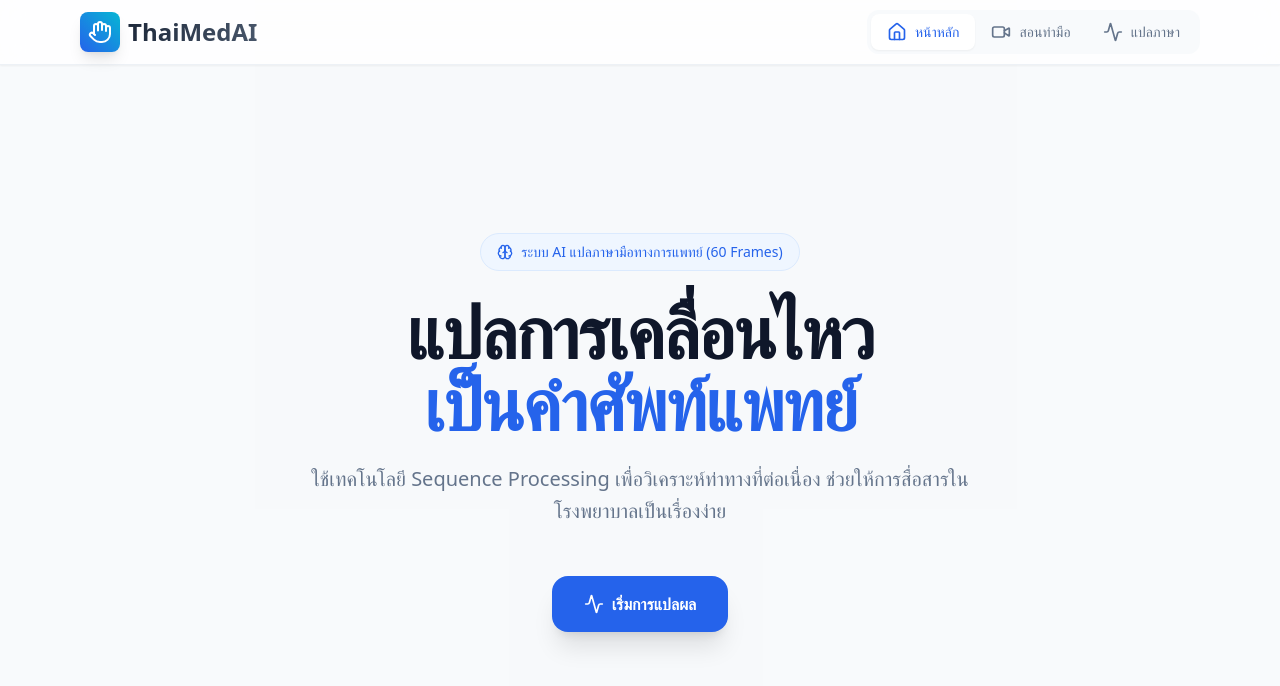
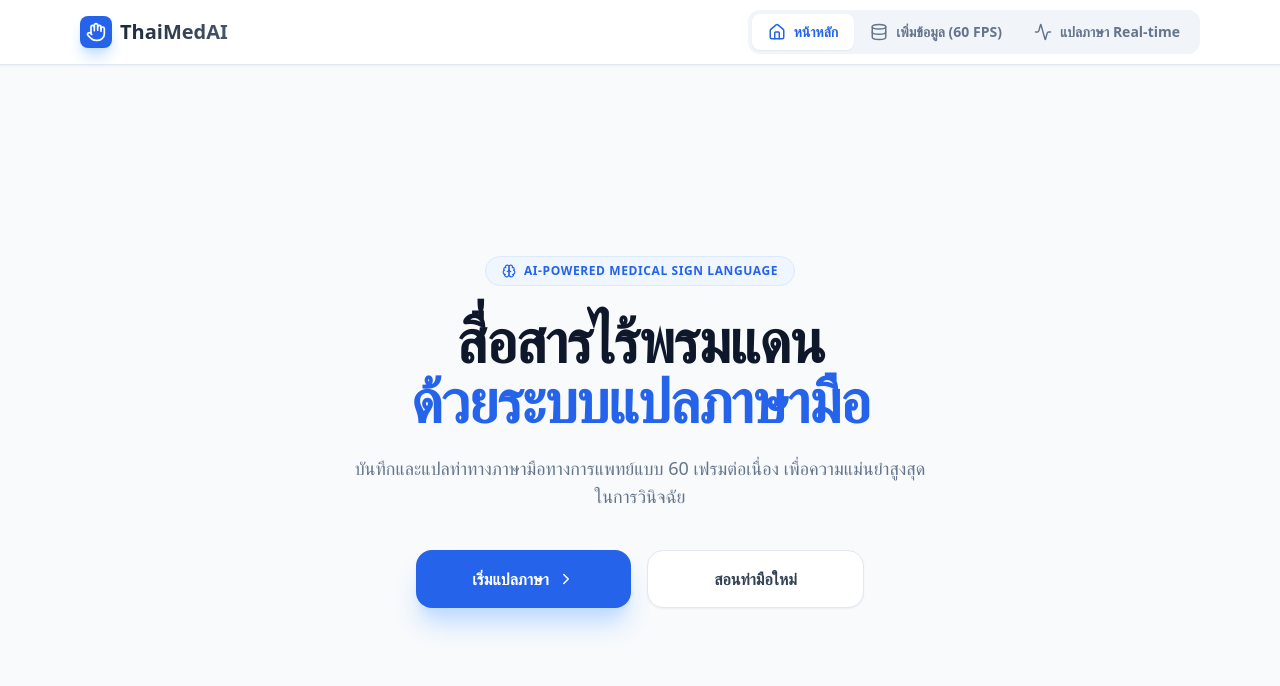
Before and after one commit to thinagrit/sign-ai-project-frontend, a React (Vite) app: page / in a window 1280 px wide. Shown: the top 686 px of the page. Built offline with nearby package versions, Linux system fonts and the light colour scheme.

Commit message:
Update App.jsx

```diff
--- a/src/App.jsx
+++ b/src/App.jsx
@@ -4,35 +4,42 @@ import {
   Loader2, Camera, Hand, Save, Play,
   Home as HomeIcon, Database, Activity,
   CheckCircle, RefreshCw, ServerCrash,
-  BookOpen, HeartPulse, Brain, Video, Timer
+  BookOpen, HeartPulse, Brain, Video, Timer,
+  ChevronRight, Info
 } from "lucide-react";
 
 // ==============================================
-// ⚙️ ตั้งค่าการเชื่อมต่อ (แก้ไข URL ตาม Render ของคุณ)
+// ⚙️ Configuration (Update URL for Production)
 // ==============================================
-const API_URL = "https://sign-ai-project-backend.onrender.com";
-const MAX_FRAMES = 60; // จำนวนเฟรมที่ใช้ในการตัดสินใจ (สอดคล้องกับการบันทึก)
+const API_URL = "http://localhost:8000";
+const MAX_FRAMES = 60; // จำนวนเฟรมที่ใช้ต่อ 1 ท่าทาง
 // ==============================================
 
 function Navbar({ page, setPage }) {
   const menus = [
-    { id: "home", label: "หน้าหลัก", icon: <HomeIcon size={20} /> },
-    { id: "data", label: "สอนท่ามือ", icon: <Video size={20} /> },
-    { id: "predict", label: "แปลภาษา", icon: <Activity size={20} /> },
+    { id: "home", label: "หน้าหลัก", icon: <HomeIcon size={18} /> },
+    { id: "data", label: "เพิ่มข้อมูล (60 FPS)", icon: <Database size={18} /> },
+    { id: "predict", label: "แปลภาษา Real-time", icon: <Activity size={18} /> },
   ];
 
   return (
-    <nav className="fixed top-0 left-0 right-0 z-50 bg-white/80 backdrop-blur-md border-b border-slate-200/60 shadow-sm">
+    <nav className="fixed top-0 left-0 right-0 z-50 bg-white/90 backdrop-blur-md border-b border-slate-200 shadow-sm">
       <div className="max-w-6xl mx-auto px-4 h-16 flex justify-between items-center">
-        <div className="flex items-center gap-2 font-bold text-2xl cursor-pointer" onClick={() => setPage("home")}>
-          <div className="bg-gradient-to-tr from-blue-600 to-cyan-500 p-2 rounded-lg shadow-lg">
-            <Hand className="text-white w-6 h-6" />
+        <div className="flex items-center gap-2 font-bold text-xl cursor-pointer" onClick={() => setPage("home")}>
+          <div className="bg-blue-600 p-1.5 rounded-lg shadow-blue-200 shadow-lg">
+            <Hand className="text-white w-5 h-5" />
           </div>
           <span className="bg-clip-text text-transparent bg-gradient-to-r from-slate-800 to-slate-600">ThaiMedAI</span>
         </div>
-        <div className="flex bg-slate-100/50 p-1 rounded-xl">
+        <div className="flex bg-slate-100 p-1 rounded-xl">
           {menus.map((m) => (
-            <button key={m.id} onClick={() => setPage(m.id)} className={`flex items-center gap-2 px-4 py-2 rounded-lg transition-all text-sm font-medium ${page === m.id ? "bg-white text-blue-600 shadow-sm" : "text-slate-500 hover:bg-slate-200/50"}`}>
+            <button
+              key={m.id}
+              onClick={() => setPage(m.id)}
+              className={`flex items-center gap-2 px-4 py-2 rounded-lg transition-all text-sm font-semibold ${
+                page === m.id ? "bg-white text-blue-600 shadow-sm" : "text-slate-500 hover:text-slate-700"
+              }`}
+            >
               {m.icon} <span className="hidden sm:inline">{m.label}</span>
             </button>
           ))}
@@ -44,22 +51,25 @@ function Navbar({ page, setPage }) {
 
 function HomePage({ setPage }) {
   return (
-    <div className="min-h-[calc(100vh-4rem)] flex flex-col justify-center items-center px-4 text-center space-y-12 animate-fade-in-up">
+    <div className="min-h-[calc(100vh-4rem)] flex flex-col justify-center items-center px-4 text-center space-y-10 animate-fade-in-up">
       <div className="space-y-6">
-        <div className="inline-flex items-center gap-2 px-4 py-2 rounded-full bg-blue-50 border border-blue-100 text-blue-600 text-sm font-medium">
-          <Brain size={16} /> ระบบ AI แปลภาษามือทางการแพทย์ (60 Frames)
+        <div className="inline-flex items-center gap-2 px-4 py-1.5 rounded-full bg-blue-50 border border-blue-100 text-blue-600 text-xs font-bold uppercase tracking-wider">
+          <Brain size={14} /> AI-Powered Medical Sign Language
         </div>
-        <h1 className="text-5xl md:text-7xl font-bold tracking-tight text-slate-900 leading-tight">
-          แปลการเคลื่อนไหว<br/><span className="text-blue-600">เป็นคำศัพท์แพทย์</span>
+        <h1 className="text-5xl md:text-6xl font-black tracking-tight text-slate-900 leading-tight">
+          สื่อสารไร้พรมแดน<br/><span className="text-blue-600">ด้วยระบบแปลภาษามือ</span>
         </h1>
-        <p className="text-xl text-slate-500 max-w-2xl mx-auto font-light leading-relaxed">
-          ใช้เทคโนโลยี Sequence Processing เพื่อวิเคราะห์ท่าทางที่ต่อเนื่อง
-          ช่วยให้การสื่อสารในโรงพยาบาลเป็นเรื่องง่าย
+        <p className="text-lg text-slate-500 max-w-xl mx-auto font-medium">
+          บันทึกและแปลท่าทางภาษามือทางการแพทย์แบบ 60 เฟรมต่อเนื่อง
+          เพื่อความแม่นยำสูงสุดในการวินิจฉัย
         </p>
       </div>
-      <div className="flex gap-4">
-        <button onClick={() => setPage("predict")} className="px-8 py-4 bg-blue-600 text-white rounded-2xl font-bold shadow-xl hover:bg-blue-700 transition-all flex items-center gap-2">
-          <Activity size={20} /> เริ่มการแปลผล
+      <div className="flex flex-col sm:flex-row gap-4 w-full max-w-md">
+        <button onClick={() => setPage("predict")} className="flex-1 px-8 py-4 bg-blue-600 text-white rounded-2xl font-bold shadow-xl shadow-blue-200 hover:bg-blue-700 hover:-translate-y-1 transition-all flex items-center justify-center gap-2">
+          เริ่มแปลภาษา <ChevronRight size={18} />
+        </button>
+        <button onClick={() => setPage("data")} className="flex-1 px-8 py-4 bg-white text-slate-700 border border-slate-200 rounded-2xl font-bold shadow-sm hover:bg-slate-50 transition-all flex items-center justify-center gap-2">
+          สอนท่ามือใหม่
         </button>
       </div>
     </div>
@@ -127,7 +137,7 @@ function CameraView({ onLandmarks, isRecording, recordingProgress, isPredicting
         for (let p of hand) {
           ctx.beginPath();
           ctx.arc(p.x * canvas.width, p.y * canvas.height, 4, 0, 2 * Math.PI);
-          ctx.fillStyle = isRecording ? "#EF4444" : isPredicting ? "#3B82F6" : "#34D399";
+          ctx.fillStyle = isRecording ? "#EF4444" : isPredicting ? "#3B82F6" : "#22C55E";
           ctx.fill();
         }
       }
@@ -153,11 +163,19 @@ function CameraView({ onLandmarks, isRecording, recordingProgress, isPredicting
 
   return (
     <div className="relative rounded-3xl overflow-hidden bg-slate-900 aspect-video shadow-2xl border border-slate-800">
-      {loading && <div className="absolute inset-0 flex flex-col items-center justify-center text-white z-20 bg-slate-900"><Loader2 className="animate-spin mb-4 text-blue-500 w-10 h-10" /><p className="text-slate-400">กำลังเตรียม AI...</p></div>}
+      {loading && (
+        <div className="absolute inset-0 flex flex-col items-center justify-center text-white z-20 bg-slate-900">
+          <Loader2 className="animate-spin mb-4 text-blue-500 w-10 h-10" />
+          <p className="text-slate-400 font-medium">กำลังโหลดโมเดล AI...</p>
+        </div>
+      )}
       {!loading && !cameraActive && (
-        <div className="absolute inset-0 flex items-center justify-center z-10 bg-slate-900/60 backdrop-blur-sm">
-          <button onClick={startCamera} className="px-8 py-4 bg-white text-slate-900 rounded-full font-bold shadow-xl hover:scale-105 transition-all flex items-center gap-3">
-            <Camera size={24} className="text-blue-600" /> เปิดกล้องใช้งาน
+        <div className="absolute inset-0 flex flex-col items-center justify-center z-10 bg-slate-900/80 backdrop-blur-sm space-y-4">
+          <div className="bg-blue-600/20 p-4 rounded-full">
+            <Camera size={40} className="text-blue-500" />
+          </div>
+          <button onClick={startCamera} className="px-8 py-3 bg-white text-slate-900 rounded-full font-bold shadow-xl hover:scale-105 transition-all">
+            เปิดกล้องเพื่อเริ่มใช้งาน
           </button>
         </div>
       )}
@@ -165,12 +183,12 @@ function CameraView({ onLandmarks, isRecording, recordingProgress, isPredicting
       <canvas ref={canvasRef} className="absolute inset-0 w-full h-full object-cover transform scale-x-[-1]" />
 
       {isRecording && (
-        <div className="absolute bottom-6 left-6 right-6 z-30 space-y-2 text-white drop-shadow-md">
-          <div className="flex justify-between text-[10px] font-bold uppercase tracking-[0.2em]">
-            <span className="flex items-center gap-1"><div className="w-2 h-2 bg-red-500 rounded-full animate-pulse" /> Recording Sequence</span>
+        <div className="absolute bottom-6 left-6 right-6 z-30 space-y-2 text-white">
+          <div className="flex justify-between text-[10px] font-black uppercase tracking-widest">
+            <span className="flex items-center gap-1.5"><div className="w-2 h-2 bg-red-500 rounded-full animate-pulse" /> Recording 60 Frames</span>
             <span>{recordingProgress}%</span>
           </div>
-          <div className="w-full h-2 bg-white/20 backdrop-blur-md rounded-full overflow-hidden border border-white/10">
+          <div className="w-full h-2 bg-white/10 backdrop-blur-md rounded-full overflow-hidden border border-white/10">
             <div className="h-full bg-red-500 transition-all duration-75 ease-linear" style={{ width: `${recordingProgress}%` }} />
           </div>
         </div>
@@ -189,7 +207,7 @@ function DataPage() {
   const recordingProgress = (videoBuffer.length / MAX_FRAMES) * 100;
 
   const startRecordingFlow = () => {
-    if (!label) return alert("กรุณาระบุชื่อท่าทาง");
+    if (!label) return alert("กรุณาระบุชื่อท่าทางก่อนบันทึก");
     setCountdown(3);
     setStatus("countdown");
     setVideoBuffer([]);
@@ -222,40 +240,55 @@ function DataPage() {
         headers: { "Content-Type": "application/json" },
         body: JSON.stringify({ label, sequence: videoBuffer })
       });
-      if(!res.ok) throw new Error("API Error");
+      if(!res.ok) throw new Error("Backend Error");
       setStatus("success");
       setTimeout(() => setStatus("ready"), 2000);
       setLabel("");
       setVideoBuffer([]);
     } catch (e) {
-      alert("บันทึกไม่สำเร็จ ตรวจสอบการเชื่อมต่อ Backend");
+      alert("ไม่สามารถเชื่อมต่อ Backend ได้");
       setStatus("ready");
     }
   };
 
   return (
-    <div className="max-w-6xl mx-auto px-4 py-8 flex flex-col lg:flex-row gap-10">
-      <div className="flex-1">
+    <div className="max-w-6xl mx-auto px-4 py-8 flex flex-col lg:flex-row gap-8 animate-fade-in">
+      <div className="flex-1 space-y-4">
         <div className="relative">
           <CameraView onLandmarks={setCurrentLandmarks} isRecording={status === "recording"} recordingProgress={recordingProgress.toFixed(0)} />
           {status === "countdown" && (
-            <div className="absolute inset-0 flex items-center justify-center bg-black/40 backdrop-blur-sm z-40 rounded-3xl text-white text-9xl font-black">{countdown}</div>
+            <div className="absolute inset-0 flex items-center justify-center bg-black/50 backdrop-blur-md z-40 rounded-3xl text-white text-9xl font-black animate-pulse">{countdown}</div>
           )}
         </div>
       </div>
-      <div className="lg:w-96 bg-white p-8 rounded-3xl shadow-xl border border-slate-100 h-fit">
-        <h2 className="text-2xl font-bold mb-6 flex items-center gap-3"><Video className="text-blue-500" /> เก็บข้อมูลใหม่</h2>
+      <div className="lg:w-96 space-y-6">
+        <div className="bg-white p-6 rounded-3xl shadow-xl border border-slate-100">
+          <h2 className="text-xl font-bold mb-4 flex items-center gap-2"><Database className="text-blue-500" /> สอนท่ามือใหม่</h2>
+          <p className="text-slate-400 text-sm mb-6">บันทึกวิดีโอ 60 เฟรม เพื่อสร้างฐานข้อมูลให้ AI</p>
           <div className="space-y-4">
+            <div>
+              <label className="text-xs font-bold text-slate-400 uppercase tracking-wider mb-2 block">ชื่อคำศัพท์</label>
               <input
-            className="w-full px-5 py-4 bg-slate-50 border rounded-2xl outline-none focus:border-blue-500 font-medium"
-            placeholder="ชื่อท่าทาง" value={label} onChange={e => setLabel(e.target.value)} disabled={status !== "ready"}
+                className="w-full px-5 py-3 bg-slate-50 border border-slate-200 rounded-xl outline-none focus:border-blue-500 font-semibold"
+                placeholder="เช่น ปวดท้อง" value={label} onChange={e => setLabel(e.target.value)} disabled={status !== "ready"}
               />
+            </div>
             <button
               onClick={startRecordingFlow} disabled={status !== "ready"}
-            className={`w-full py-4 rounded-2xl font-bold transition-all text-white ${status === "recording" ? "bg-red-500 animate-pulse" : "bg-blue-600 hover:bg-blue-700"}`}
+              className={`w-full py-4 rounded-xl font-bold transition-all text-white flex items-center justify-center gap-2 ${
+                status === "recording" ? "bg-red-500 animate-pulse" :
+                status === "success" ? "bg-green-500" : "bg-blue-600 hover:bg-blue-700 shadow-lg shadow-blue-100"
+              }`}
             >
-            {status === "ready" ? "เริ่มบันทึก 60 เฟรม" : status === "recording" ? `กำลังบันทึก ${videoBuffer.length}/${MAX_FRAMES}` : "โปรดรอ..."}
+              {status === "ready" ? <><Video size={18}/> เริ่มบันทึก 60 เฟรม</> :
+               status === "recording" ? `กำลังบันทึก ${videoBuffer.length}/${MAX_FRAMES}` :
+               status === "saving" ? <Loader2 className="animate-spin" /> : "บันทึกเรียบร้อย!"}
             </button>
+          </div>
+          <div className="mt-6 flex gap-3 p-4 bg-amber-50 rounded-2xl border border-amber-100 text-amber-700 text-xs">
+            <Info size={16} className="shrink-0" />
+            <p><strong>ทิป:</strong> เมื่อเริ่มบันทึก ให้ขยับมือทำท่าทางอย่างช้าๆ ให้จบภายใน 2-3 วินาที</p>
+          </div>
         </div>
       </div>
     </div>
@@ -263,12 +296,11 @@ function DataPage() {
 }
 
 function PredictPage() {
-  const [result, setResult] = useState({ label: "รอการวิเคราะห์...", confidence: 0 });
+  const [result, setResult] = useState({ label: "รอเริ่มการแปล...", confidence: 0 });
   const [sequenceBuffer, setSequenceBuffer] = useState([]);
   const [isPredicting, setIsPredicting] = useState(false);
   const isPredictingRef = useRef(false);
 
-  // ฟังก์ชันส่งข้อมูลไปแปลผล
   const predictSequence = async (sequence) => {
     if (isPredictingRef.current) return;
     isPredictingRef.current = true;
@@ -285,7 +317,7 @@ function PredictPage() {
         setResult(data);
       }
     } catch (e) {
-      console.error("Predict Error");
+      console.error("Prediction failed");
     } finally {
       setIsPredicting(false);
       isPredictingRef.current = false;
@@ -293,14 +325,10 @@ function PredictPage() {
   };
 
   const handleLandmarks = (points) => {
-    // เพิ่มข้อมูลลงใน Buffer (เลื่อนหน้าต่าง)
     setSequenceBuffer(prev => {
       const newBuffer = [...prev, points || []];
-      // ถ้าข้อมูลเกิน 60 เฟรม ให้ตัดของเก่าออก
       if (newBuffer.length > MAX_FRAMES) {
         const slicedBuffer = newBuffer.slice(1);
-        // ทุกๆ การขยับ (หรือทุกๆ N เฟรม) ให้ส่งไปแปล
-        // ในที่นี้เราส่งเมื่อ Buffer เต็ม และไม่ได้กำลังรอผลลัพธ์จาก API ครั้งก่อน
         if (!isPredictingRef.current) {
            predictSequence(slicedBuffer);
         }
@@ -314,41 +342,35 @@ function PredictPage() {
     <div className="max-w-4xl mx-auto px-4 py-8 space-y-8 animate-fade-in">
       <div className="relative">
         <CameraView onLandmarks={handleLandmarks} isPredicting={isPredicting} />
-
-        {/* ส่วนแสดงผลลัพธ์ */}
-        <div className="absolute -bottom-10 left-4 right-4 md:right-8 md:bottom-8 md:w-96">
-           <div className="bg-white/95 backdrop-blur-xl shadow-2xl rounded-3xl p-6 border border-white/50 border-t-blue-500 border-t-4">
+        <div className="absolute -bottom-12 left-4 right-4 md:right-8 md:bottom-8 md:w-96 z-40">
+           <div className="bg-white/95 backdrop-blur-xl shadow-2xl rounded-3xl p-6 border-t-4 border-t-blue-500 border border-slate-100">
              <div className="flex justify-between items-center mb-4">
-                <span className="text-xs font-bold text-slate-400 uppercase tracking-widest flex items-center gap-2">
-                  <Brain size={14} className="text-blue-500" /> ระบบวิเคราะห์ท่าทาง
+                <span className="text-xs font-black text-slate-400 uppercase tracking-widest flex items-center gap-2">
+                  <Activity size={14} className="text-blue-500" /> AI ผลการวิเคราะห์
                 </span>
-                {isPredicting && <div className="flex gap-1"><div className="w-1.5 h-1.5 bg-blue-500 rounded-full animate-bounce" style={{animationDelay:'0ms'}}/><div className="w-1.5 h-1.5 bg-blue-500 rounded-full animate-bounce" style={{animationDelay:'150ms'}}/><div className="w-1.5 h-1.5 bg-blue-500 rounded-full animate-bounce" style={{animationDelay:'300ms'}}/></div>}
+                {isPredicting && <div className="flex gap-1"><div className="w-1.5 h-1.5 bg-blue-500 rounded-full animate-bounce" /><div className="w-1.5 h-1.5 bg-blue-500 rounded-full animate-bounce [animation-delay:0.2s]" /></div>}
              </div>
-             <h2 className="text-5xl font-extrabold mb-4 text-slate-900 truncate">
-               {sequenceBuffer.length < MAX_FRAMES ? `รอเตรียมข้อมูล (${sequenceBuffer.length}/${MAX_FRAMES})` : result.label}
+             <h2 className="text-5xl font-black mb-4 text-slate-900 truncate">
+               {sequenceBuffer.length < MAX_FRAMES ? `Loading ${sequenceBuffer.length}/60` : result.label}
              </h2>
-             <div className="space-y-1">
-               <div className="flex justify-between text-[10px] font-bold text-slate-400">
-                 <span>ความแม่นยำ</span>
+             <div className="space-y-1.5">
+               <div className="flex justify-between text-[10px] font-bold text-slate-400 uppercase">
+                 <span>Confidence</span>
                  <span>{(result.confidence * 100).toFixed(0)}%</span>
                </div>
-               <div className="w-full bg-slate-100 rounded-full h-2 overflow-hidden">
-                 <div className="h-full bg-blue-500 transition-all duration-500" style={{ width: `${result.confidence * 100}%` }} />
+               <div className="w-full bg-slate-100 rounded-full h-2.5 overflow-hidden">
+                 <div className="h-full bg-gradient-to-r from-blue-500 to-cyan-400 transition-all duration-500" style={{ width: `${result.confidence * 100}%` }} />
                </div>
              </div>
            </div>
         </div>
       </div>
-
-      <div className="grid grid-cols-2 md:grid-cols-4 gap-4 mt-16">
-        <div className="p-4 bg-white rounded-2xl border border-slate-100 text-center">
-          <p className="text-xs text-slate-400 mb-1">สถานะ Buffer</p>
-          <p className="font-bold text-blue-600">{sequenceBuffer.length} / 60</p>
+      <div className="grid grid-cols-2 md:grid-cols-4 gap-4 pt-12">
+        {["ปวดหัว", "เจ็บหน้าอก", "เวียนหัว", "หายใจไม่ออก"].map(word => (
+          <div key={word} className="px-4 py-3 bg-white rounded-2xl border border-slate-100 text-slate-500 text-center text-sm font-bold shadow-sm">
+            {word}
           </div>
-        <div className="p-4 bg-white rounded-2xl border border-slate-100 text-center">
-          <p className="text-xs text-slate-400 mb-1">โหมดการแปล</p>
-          <p className="font-bold text-slate-700">Sequence 60</p>
-        </div>
+        ))}
       </div>
     </div>
   );
@@ -357,7 +379,7 @@ function PredictPage() {
 export default function App() {
   const [page, setPage] = useState("home");
   return (
-    <div className="min-h-screen bg-slate-50/50 font-sans text-slate-900 pb-20 pt-16">
+    <div className="min-h-screen bg-slate-50 font-sans text-slate-900 pb-20 pt-16 selection:bg-blue-100 selection:text-blue-900">
       <Navbar page={page} setPage={setPage} />
       <main className="container mx-auto">
         {page === "home" && <HomePage setPage={setPage} />}
```
Lines whose indentation alone changed are shown as unchanged.
